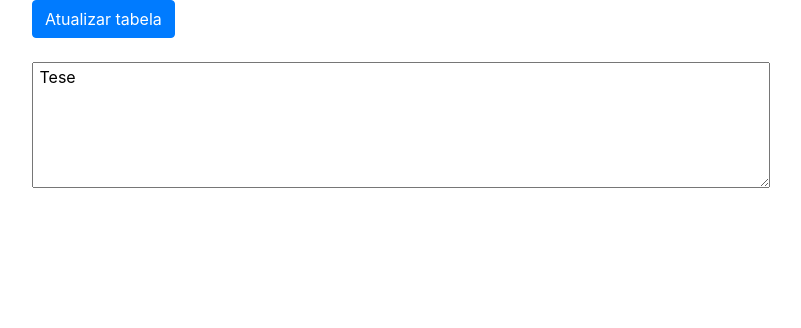
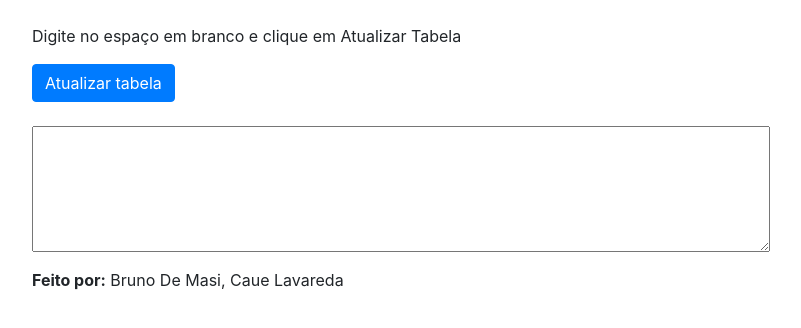
Before and after one commit to brunodmsi/Analisador-Lexico, a plain HTML site: page index.html in a window 1280 px wide. Shown: the whole page, without its empty margins (53-854 px from the left). Drawn offline with Linux system fonts and the light colour scheme.

Commit message:
correcao

```diff
--- a/index.html
+++ b/index.html
@@ -4,12 +4,16 @@
 	</head>
 	<body>
 		<div class="container">
+			<br>
+			<p>Digite no espaço em branco e clique em Atualizar Tabela</p>
 			<button onclick="analisar()" class="btn btn-primary">Atualizar tabela</button><br><br>
-			<textarea id="entrada" onchange="analisar()" rows="5" cols="70"> Tese</textarea>
+			<textarea id="entrada" onchange="analisar()" rows="5" cols="70"></textarea>
 			<br>
 			<table id="saida" class="table">
 
 			</table>
+
+			<p><strong>Feito por:</strong> Bruno De Masi, Caue Lavareda</p>
 		</div>
 		<script type="text/javascript" src="home.js"></script>
 	</body>
```
